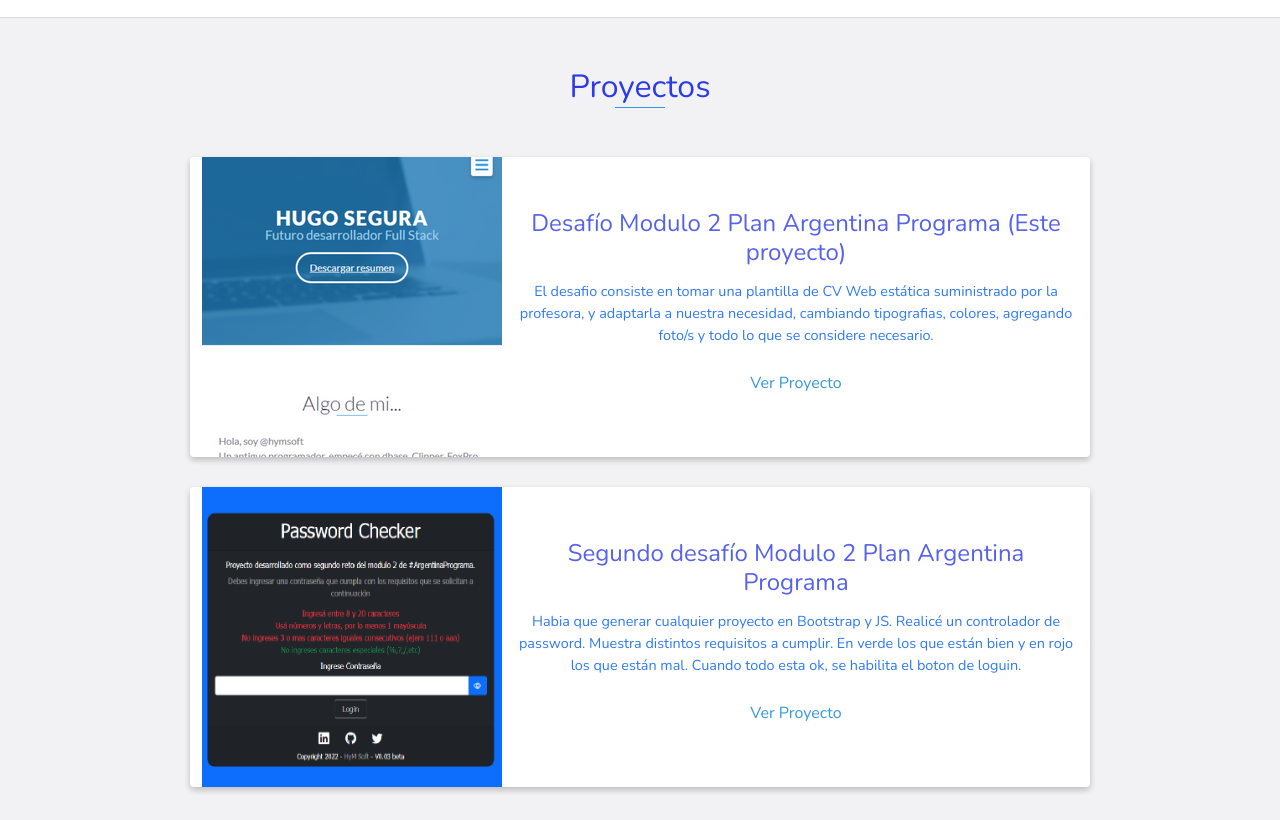
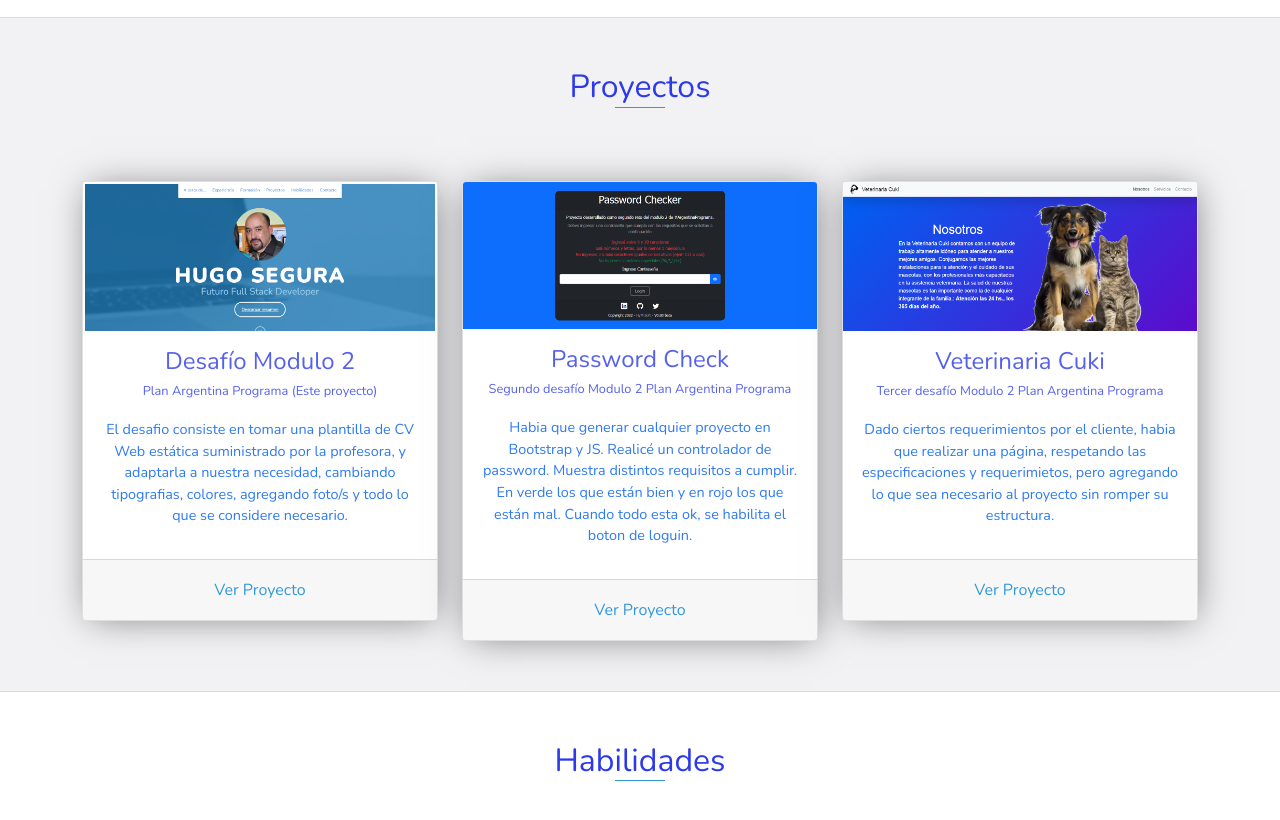
Before and after one commit to hymsoft/desafio-modulo-2, a website: page index.html in a window 1280 px wide. Shown: the part 3300-4120 px from the top of the page. Drawn offline with nearby package versions, Linux system fonts and the light colour scheme; files whose address does not match are found by name.

Commit message:
Cambios en las tarjetas de proyecto

```diff
--- a/css/my-styles.css
+++ b/css/my-styles.css
@@ -22,6 +22,12 @@
   color: var(--strong-color);
   /* background: var(--primary-color); */
   border-radius: 4px;
+}
+
+.my-shadow {
+  box-shadow: 2px 2px 35px -6px rgba(0, 0, 0, 0.5);
+  -webkit-box-shadow: 2px 2px 35px -6px rgba(0, 0, 0, 0.5);
+  -moz-box-shadow: 2px 2px 35px -6px rgba(0, 0, 0, 0.5);
 }
 
 /* ========================================================
--- a/css/styles.css
+++ b/css/styles.css
@@ -503,34 +503,26 @@ footer {
   background: #fff;
   border-radius: 4px;
 }
-.project-image {
-  float: left;
-}
-.project-info {
-  position: absolute;
-  top: 50%;
-  transform: translateY(-50%);
-  margin-left: 300px;
-  padding: 15px;
-}
-.project-info h3 {
+
+.project-info h4 {
   font-size: 1.5em;
   font-weight: 300;
   color: var(--strong-color);
   opacity: 0.8;
-  margin: 0 0 15px 0;
 }
+
+.project-info h5 {
+  font-size: 0.8em;
+  font-weight: 200;
+  color: var(--strong-color);
+  opacity: 0.8;
+}
+
 .project-info p {
   color: var(--text-color);
-  margin: 0 0 15px 0;
   font-size: 0.9em;
 }
-.no-image .project-info {
-  position: relative;
-  margin: 0;
-  padding: 30px 15px;
-  transform: none;
-}
+
 #more-projects {
   display: none;
 }
--- a/index.html
+++ b/index.html
@@ -237,45 +237,61 @@
     <div id="projects" class="background-alt">
       <h2 class="heading">Proyectos</h2>
       <div class="container">
-        <div class="row">
-          <div class="project shadow-large">
-            <div class="project-image">
+        <!--  -->
+        <div class="row row-cols-1 row-cols-md-3 g-4">
+          <!-- Card Este Proyecto -->
+          <div class="col mt-5">
+            <div class="card card-wr-bg my-shadow">
               <img
-                src="images/desafio-modulo-2-estatico-300x300.png"
+                src="images/desafio-1.png"
+                class="card-img-top"
                 alt="Imagen proyecto desafio modulo 2"
               />
+              <div class="card-body d-grid gap-1 project-info">
+                <h4 class="card-title text-center text-capitalize">
+                  Desafío Modulo 2
+                </h4>
+                <h5 class="card-subtitle mb-3">
+                  Plan Argentina Programa (Este proyecto)
+                </h5>
+
+                <p class="card-text text-center p-0 pb-3">
+                  El desafio consiste en tomar una plantilla de CV Web estática
+                  suministrado por la profesora, y adaptarla a nuestra
+                  necesidad, cambiando tipografias, colores, agregando foto/s y
+                  todo lo que se considere necesario.
+                </p>
               </div>
-            <!-- End .project-image -->
-            <div class="project-info">
-              <h3>Desafío Modulo 2 Plan Argentina Programa (Este proyecto)</h3>
-              <p>
-                El desafio consiste en tomar una plantilla de CV Web estática
-                suministrado por la profesora, y adaptarla a nuestra necesidad,
-                cambiando tipografias, colores, agregando foto/s y todo lo que
-                se considere necesario.
-              </p>
+              <div class="card-footer text-light">
                 <a class="my-btn" href="#">Ver Proyecto</a>
               </div>
-            <!-- End .project-info -->
             </div>
-          <!-- Password Checker Project -->
-          <div class="project shadow-large">
-            <div class="project-image">
+          </div>
+          <!-- Card Password Checker -->
+          <div class="col mt-5">
+            <div class="card card-wr-bg my-shadow">
               <img
-                src="images/password-checker300x300.png"
+                src="images/password-checker.png"
+                class="card-img-top"
                 alt="Imagen proyecto Password Checker"
-                style="width: 300px; height: 300px"
               />
+              <div class="card-body d-grid gap-1 project-info">
+                <h4 class="card-title text-center text-capitalize">
+                  Password Check
+                </h4>
+                <h5 class="card-subtitle mb-3">
+                  Segundo desafío Modulo 2 Plan Argentina Programa
+                </h5>
+
+                <p class="card-text text-center p-0 pb-3">
+                  Habia que generar cualquier proyecto en Bootstrap y JS.
+                  Realicé un controlador de password. Muestra distintos
+                  requisitos a cumplir. En verde los que están bien y en rojo
+                  los que están mal. Cuando todo esta ok, se habilita el boton
+                  de loguin.
+                </p>
               </div>
-            <!-- End .project-image -->
-            <div class="project-info">
-              <h3>Segundo desafío Modulo 2 Plan Argentina Programa</h3>
-              <p>
-                Habia que generar cualquier proyecto en Bootstrap y JS. Realicé
-                un controlador de password. Muestra distintos requisitos a
-                cumplir. En verde los que están bien y en rojo los que están
-                mal. Cuando todo esta ok, se habilita el boton de loguin.
-              </p>
+              <div class="card-footer text-light">
                 <a
                   class="my-btn"
                   href="https://hymsoft.github.io/password-checker/"
@@ -283,9 +299,41 @@
                   >Ver Proyecto</a
                 >
               </div>
-            <!-- End .project-info -->
             </div>
-          <!-- End .project -->
+          </div>
+          <!-- Card Veterinaria Cuki -->
+          <div class="col mt-5">
+            <div class="card card-wr-bg my-shadow">
+              <img
+                src="images//veterinaria-cuki.png"
+                class="card-img-top"
+                alt="Imagen Veterinaria Cuki"
+              />
+              <div class="card-body d-grid gap-1 project-info">
+                <h4 class="card-title text-center text-capitalize">
+                  Veterinaria Cuki
+                </h4>
+                <h5 class="card-subtitle mb-3">
+                  Tercer desafío Modulo 2 Plan Argentina Programa
+                </h5>
+
+                <p class="card-text text-center p-0 pb-3">
+                  Dado ciertos requerimientos por el cliente, habia que realizar
+                  una página, respetando las especificaciones y requerimietos,
+                  pero agregando lo que sea necesario al proyecto sin romper su
+                  estructura.
+                </p>
+              </div>
+              <div class="card-footer text-light">
+                <a
+                  class="my-btn"
+                  href="https://hymsoft.github.io/veterinaria-cuki/"
+                  target="_blank"
+                  >Ver Proyecto</a
+                >
+              </div>
+            </div>
+          </div>
         </div>
       </div>
     </div>
```
Also changed, not shown: images/desafio-1.png (added), images/desafio-modulo-2-estatico-300x300.png (deleted), images/desafio-modulo-2-estatico.png (deleted), images/password-checker.png (added), images/password-checker300x300.png (deleted), images/project.jpg (deleted), images/veterinaria-cuki.png (added). Lines whose indentation alone changed are shown as unchanged.
